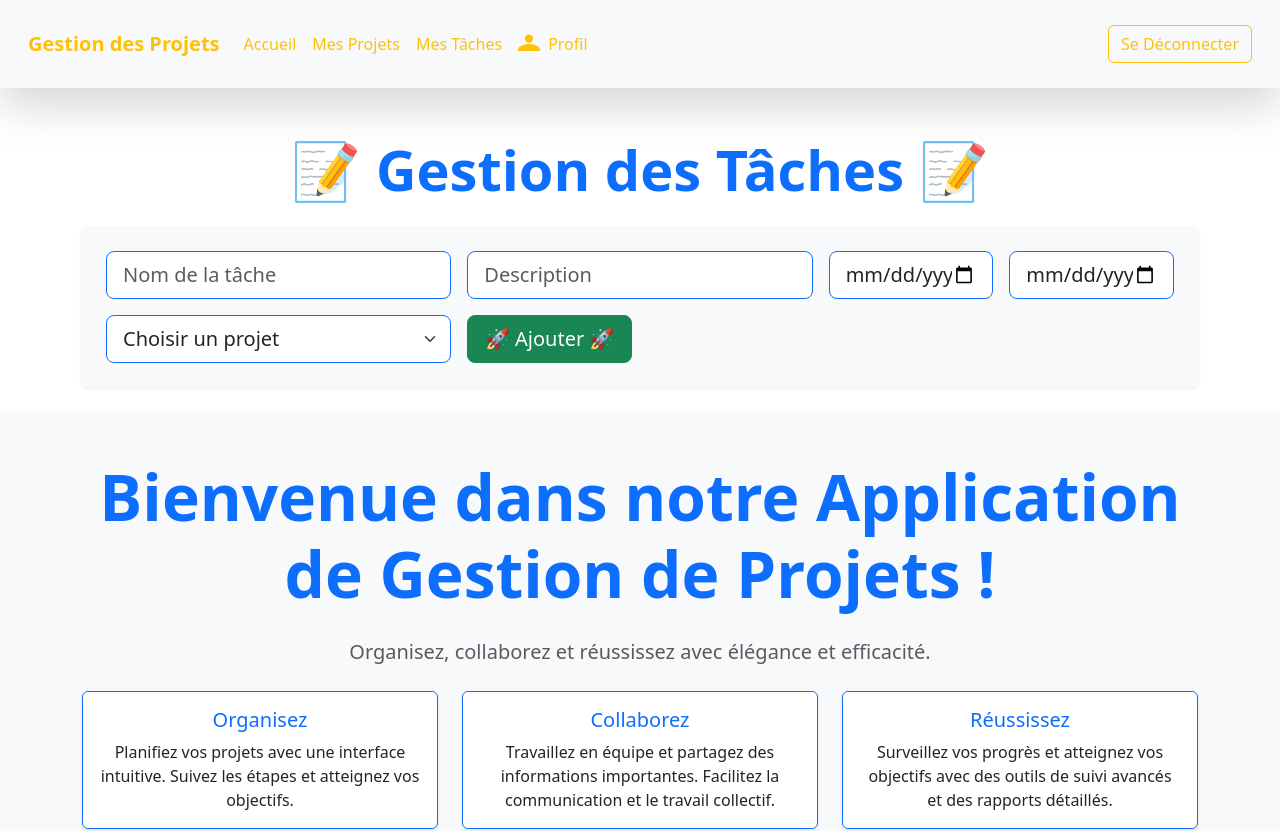
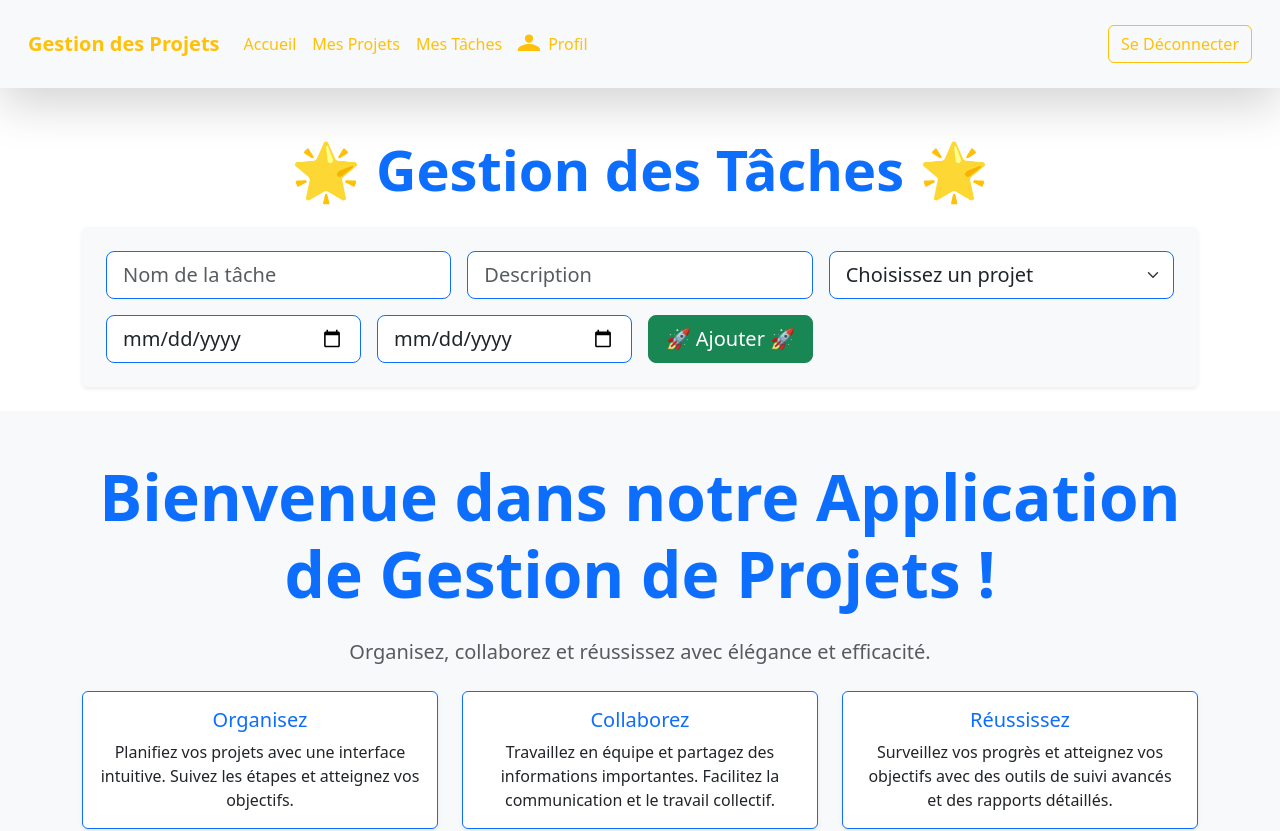
Before and after one commit to Mamoudou12/gestion_taches, a Vue app: page /taches in a window 1280 px wide. Shown: the top 831 px of the page. Built offline with nearby package versions, Linux system fonts and the light colour scheme.

Commit message:
seventh commit

```diff
--- a/src/components/ListeProjets.vue
+++ b/src/components/ListeProjets.vue
@@ -11,13 +11,13 @@
 </template>
 
 <script setup>
-  import ProjetItem from './ProjetItem.vue';
+import ProjetItem from "./ProjetItem.vue";
 
 const props = defineProps({
   projets: Array,
 });
 
-  const emit = defineEmits(['editProjet', 'deleteProjet']);
+const emit = defineEmits(["editProjet", "deleteProjet"]);
 </script>
 
 <style scoped>
--- a/src/components/Taches.vue
+++ b/src/components/Taches.vue
@@ -1,7 +1,7 @@
 <template>
   <div class="container mt-5">
     <h1 class="text-center mb-4 display-4 text-primary fw-bold">
-      📝 Gestion des Tâches 📝
+      🌟 Gestion des Tâches 🌟
     </h1>
 
     <form @submit.prevent="addTache" class="p-4 rounded shadow-sm bg-light">
@@ -22,7 +22,19 @@
             required
           />
         </div>
-        <div class="col-md-2">
+        <div class="col-md-4">
+          <select
+            v-model="newTache.projet"
+            class="form-select form-select-lg border-primary"
+            required
+          >
+            <option value="" disabled>Choisissez un projet</option>
+            <option v-for="projet in projets" :key="projet.nom" :value="projet.nom">
+              {{ projet.nom }}
+            </option>
+          </select>
+        </div>
+        <div class="col-md-3">
           <input
             v-model="newTache.dateDebut"
             type="date"
@@ -30,25 +42,13 @@
             required
           />
         </div>
-        <div class="col-md-2">
+        <div class="col-md-3">
           <input
             v-model="newTache.dateFin"
             type="date"
             class="form-control form-control-lg border-primary"
             required
           />
-        </div>
-        <div class="col-md-4">
-          <select
-            v-model="newTache.projet"
-            class="form-select form-select-lg border-primary"
-            required
-          >
-            <option value="" disabled selected>Choisir un projet</option>
-            <option v-for="projet in projets" :key="projet.nom" :value="projet.nom">
-              {{ projet.nom }}
-            </option>
-          </select>
         </div>
         <div class="col-md-2">
           <button
@@ -68,7 +68,7 @@
         class="list-group-item d-flex justify-content-between align-items-center border-0 bg-transparent"
       >
         <div class="text-dark">
-          <strong>{{ tache.nom }}</strong> - {{ tache.description }} ({{ tache.dateDebut }} - {{ tache.dateFin }})
+          <strong>{{ tache.nom }}</strong> - {{ tache.projet }} | {{ tache.dateDebut }} au {{ tache.dateFin }}
         </div>
         <div>
           <button @click="startEdit(index)" class="btn btn-sm btn-outline-warning me-2">✏️ Modifier</button>
@@ -86,6 +86,7 @@ import { useProjetsStore } from '../stores/projets';
 
 const tachesStore = useTachesStore();
 const projetsStore = useProjetsStore();
+
 const newTache = ref({
   nom: '',
   description: '',
@@ -100,11 +101,9 @@ const editIndex = ref(null);
 
 const addTache = () => {
   if (editIndex.value !== null) {
-    // Mise à jour d'une tâche existante
     tachesStore.updateTache(editIndex.value, { ...newTache.value });
     editIndex.value = null;
   } else {
-    // Ajout d'une nouvelle tâche
     tachesStore.addTache({ ...newTache.value });
   }
   newTache.value = { nom: '', description: '', dateDebut: '', dateFin: '', projet: '' };
@@ -128,3 +127,7 @@ onMounted(() => {
 <style scoped>
 /* Aucun style CSS personnalisé */
 </style>
+
+<style scoped>
+/* Aucun style CSS personnalisé */
+</style>
```
Also changed, not shown: vite.config.js.timestamp-1724403568375-1c2195c52f7a3.mjs (added, +21 -0 lines), 1 other file (tests, documents, lock files or other folders). Lines whose indentation alone changed are shown as unchanged.
